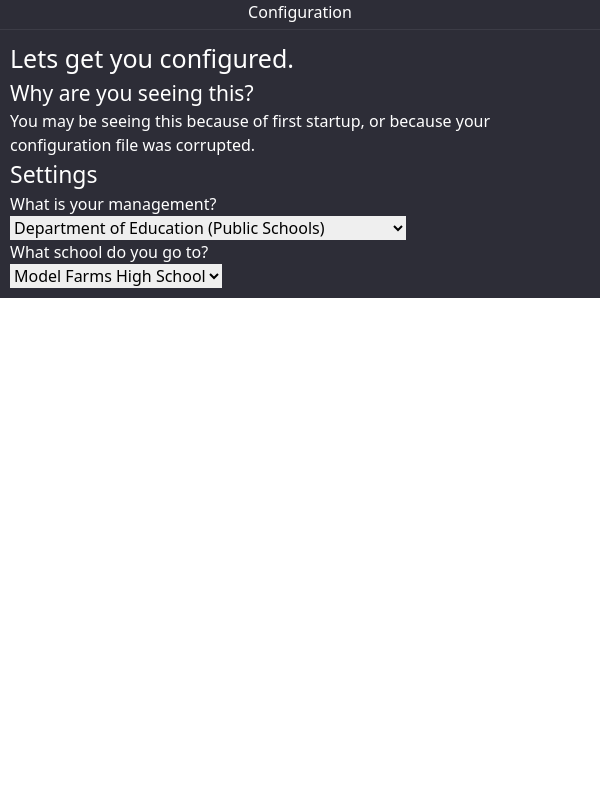
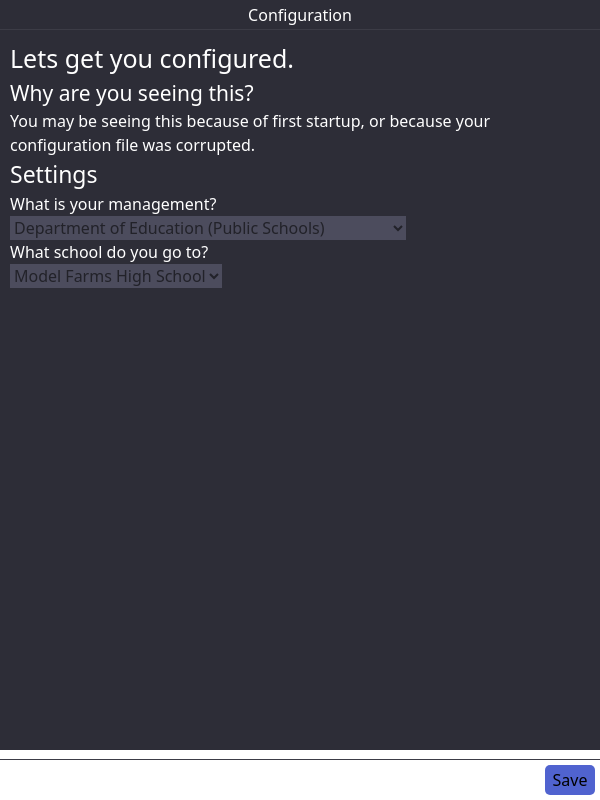
Before and after one commit to InvraNet/school-portal, an Electron app: page src/www/firstStart.html in a window 600 px wide. Drawn offline with Linux system fonts and the light colour scheme.

Commit message:
FIx styling, and add button

```diff
--- a/src/www/firstStart.html
+++ b/src/www/firstStart.html
@@ -31,5 +31,13 @@
             <option value="Gilroy">Gilroy Catholic College</option>
         </select>
     </div>
+    <div id="footer">
+        <div id="footer-left">
+
+        </div>
+        <div id="footer-right">
+            <button id="saveButton">Save</button>
+        </div>
+    </div>
 </body>
 </html>
--- a/src/www/src/css/firstStart.css
+++ b/src/www/src/css/firstStart.css
@@ -1,6 +1,8 @@
 @import "reset.css";
 
 #header {
+    position: sticky;
+    top: 0;
     display: flex;
     margin: auto;
     align-items: center;
@@ -12,15 +14,29 @@
 }
 
 #header-title {
+    display: flex;
     height: 100%;
     width: 100%;
     text-align: center;
+    align-items: center;
+}
+
+#header-title p {
+    width: 100%;
+    text-align: center;
+    align-items: center;
 }
 
 #content {
     padding: 10px;
     color: white;
     background-color: rgb(45,45,55);
+    width: 100%;
+    height: 720px;
+    overflow: hidden;
+}
+
+body, html {
     height: 100%;
     width: 100%;
 }
@@ -38,5 +54,31 @@ h3 {
 }
 
 select {
-    color: black;
+    color: rgb(34, 34, 41);
+    background-color: rgb(76, 76, 93);
 }
+
+#footer {
+    position: absolute;
+    bottom: 0;
+    border-top: solid 1px rgb(60,60,70);
+    width: 100%;
+    padding: 5px;
+}
+
+#footer-right {
+    position: relative;
+    float: right;
+}
+
+#footer-right button {
+    background-color: rgb(80, 99, 207);
+    border-radius: 5px;
+    height: 30px;
+    width: 50px;
+    transition: background-color 0.25s ease-in-out;
+}
+
+#footer-right button:hover {
+    background-color: rgb(48, 66, 163);
+}
```
